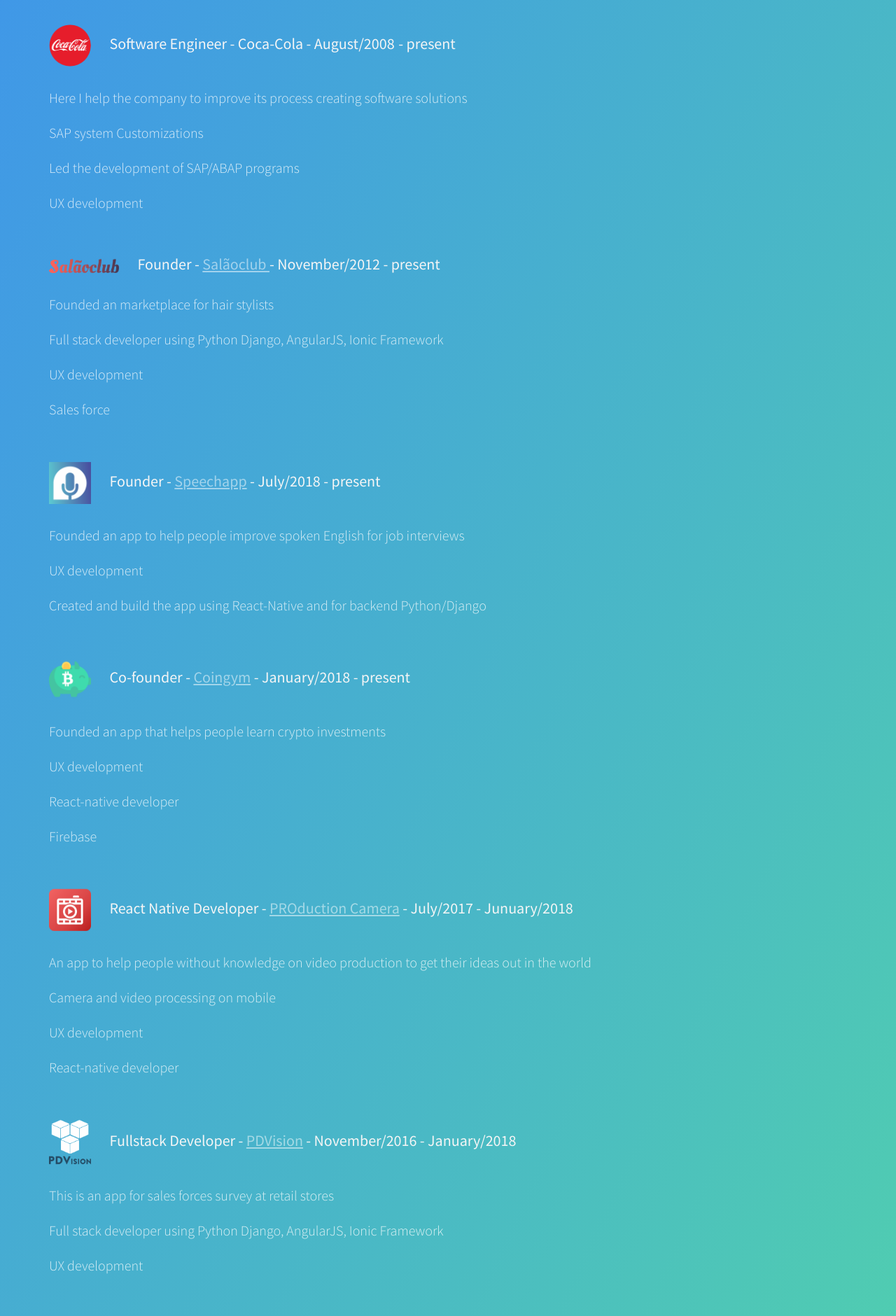
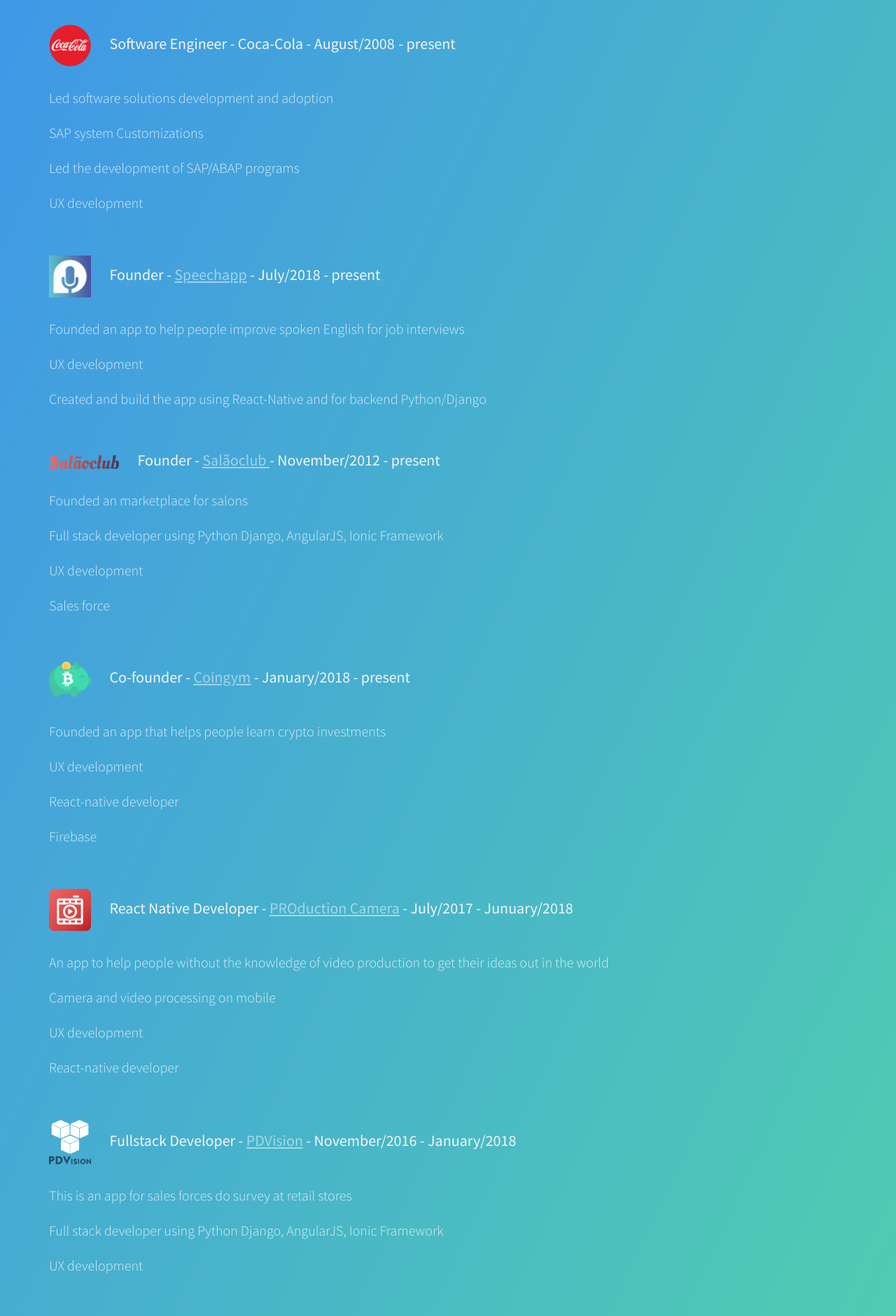
Before and after one commit to rayashi/rayashi.github.io, a plain HTML site: page index.html in a window 1280 px wide. Shown: the part 1440-3320 px from the top of the page at 70% size. Drawn offline with Linux system fonts and the light colour scheme; files whose address does not match are found by name.

Commit message:
Correct some mistakes

```diff
--- a/index.html
+++ b/index.html
@@ -9,7 +9,7 @@
 	<meta http-equiv="X-UA-Compatible" content="IE=edge">
 	<title>Humberto Dib Rayashi</title>
 	<meta name="viewport" content="width=device-width, initial-scale=1">
-	<meta name="description" content="Free HTML5 Template by FREEHTML5.CO" />
+	<meta name="description" content="Humberto - Software Engineer" />
 	<meta name="keywords" content="Humberto Dib Rayashi, Dib, Rayashi, Software, developer, react developer" />
 	<meta name="author" content="Humberto Dib Rayashi" />
 
@@ -41,19 +41,6 @@
 	<!-- Bootstrap  -->
 	<link rel="stylesheet" href="css/bootstrap.css">
 
-	<!--
-	Default Theme Style
-	You can change the style.css (default color purple) to one of these styles
-
-	1. pink.css
-	2. blue.css
-	3. turquoise.css
-	4. orange.css
-	5. lightblue.css
-	6. brown.css
-	7. green.css
-
-	-->
 	<link rel="stylesheet" href="css/style.css">
 
 	<!-- Styleswitcher ( This style is for demo purposes only, you may delete this anytime. ) -->
@@ -166,24 +153,13 @@
 					<img class="to-animate" src="images/coca.png" style="width: 60px; border-radius: 30px; margin-right: 1em">
 						Software Engineer - Coca-Cola  - August/2008  - present
 					</h2>
-					<p>Here I help the company to improve its process creating software solutions</p>
+					<p>Led software solutions development and adoption</p>
 					<p>SAP system Customizations</p>
 					<p>Led the development of SAP/ABAP programs</p>
 					<p>UX development</p>
 				</div>
 			</div>
-			<div class="row row-bottom-padded-sm">
-				<div class="col-md-12 to-animate">
-					<h2 style="color: whitesmoke; font-size: 22px;">
-						<img class="to-animate" src="images/salaoclub.png" style="width: 100px; margin-right: 1em">
-						Founder - <a href="https://salaoclub.com" target="_blank"> Salãoclub </a> - November/2012 - present
-					</h2>
-					<p>Founded an marketplace for hair stylists</p>
-					<p>Full stack developer using Python Django, AngularJS, Ionic Framework</p>
-					<p>UX development</p>
-					<p>Sales force</p>
-				</div>
-			</div>
+
 			<div class="row row-bottom-padded-sm">
 				<div class="col-md-12 to-animate">
 					<h2 style="color: whitesmoke; font-size: 22px;">
@@ -193,6 +169,19 @@
 					<p>Founded an app to help people improve spoken English for job interviews</p>
 					<p>UX development</p>
 					<p>Created and build the app using React-Native and for backend Python/Django</p>
+				</div>
+			</div>
+
+			<div class="row row-bottom-padded-sm">
+				<div class="col-md-12 to-animate">
+					<h2 style="color: whitesmoke; font-size: 22px;">
+						<img class="to-animate" src="images/salaoclub.png" style="width: 100px; margin-right: 1em">
+						Founder - <a href="https://salaoclub.com" target="_blank"> Salãoclub </a> - November/2012 - present
+					</h2>
+					<p>Founded an marketplace for salons</p>
+					<p>Full stack developer using Python Django, AngularJS, Ionic Framework</p>
+					<p>UX development</p>
+					<p>Sales force</p>
 				</div>
 			</div>
 			<div class="row row-bottom-padded-sm">
@@ -213,7 +202,7 @@
 						<img class="to-animate" src="images/creator.png" style="width: 60px; margin-right: 1em">
 						React Native Developer - <a href="https://play.google.com/store/apps/details?id=company.empower.creator" target="_blank">PROduction Camera</a> - July/2017 - Junuary/2018
 					</h2>
-					<p>An app to help people without knowledge on video production to get their ideas out in the world</p>
+					<p>An app to help people without the knowledge of video production to get their ideas out in the world</p>
 					<p>Camera and video processing on mobile</p>
 					<p>UX development</p>
 					<p>React-native developer</p>
@@ -226,7 +215,7 @@
 						<img class="to-animate" src="images/pdvision.png" style="width: 60px; margin-right: 1em">
 						Fullstack Developer - <a href="https://play.google.com/store/apps/details?id=br.com.pdvision" target="_blank">PDVision</a> - November/2016 - January/2018
 					</h2>
-					<p>This is an app for sales forces survey at retail stores</p>
+					<p>This is an app for sales forces do survey at retail stores</p>
 					<p>Full stack developer using Python Django, AngularJS, Ionic Framework</p>
 					<p>UX development</p>
 				</div>
@@ -334,21 +323,22 @@
 			<div class="row">
 				<div class="col-md-4 col-sm-4 fh5co-service to-animate text-center">
 					<h3>Python</h3>
+					<h3>RESTful API's</h3>
 					<h3>Javascript</h3>
 					<h3>React / React Native</h3>
+					<h3>Swift / iOS</h3>
 					<h3>Angular</h3>
-					<h3>Ionic Framework</h3>
 				</div>
 				<div class="col-md-4 col-sm-4 fh5co-service to-animate text-center">
+					<h3>Ionic Framework</h3>
 					<h3>SAP / ABAP</h3>
 					<h3>Django Framework</h3>
 					<h3>Git</h3>
 					<h3>Agile Methodology</h3>
-					<h3>UX development</h3>
 				</div>
 				<div class="col-md-4 col-sm-4 fh5co-service to-animate text-center">
 					<h3>Redux</h3>
-					<h3>RESTful API's</h3>
+					<h3>UX development</h3>
 					<h3>CSS</h3>
 					<h3>TDD</h3>
 					<h3>To be continued...</h3>
```
